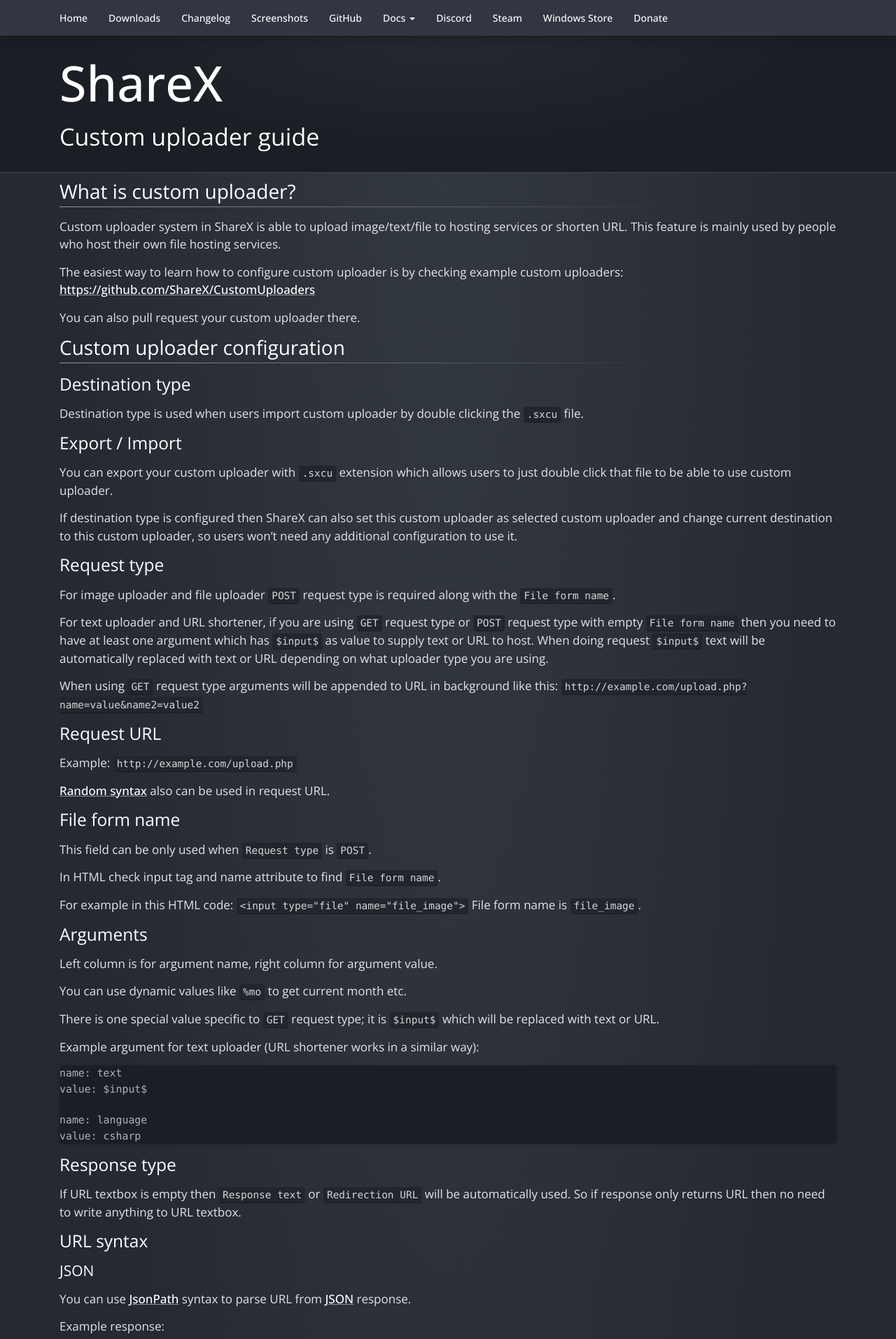
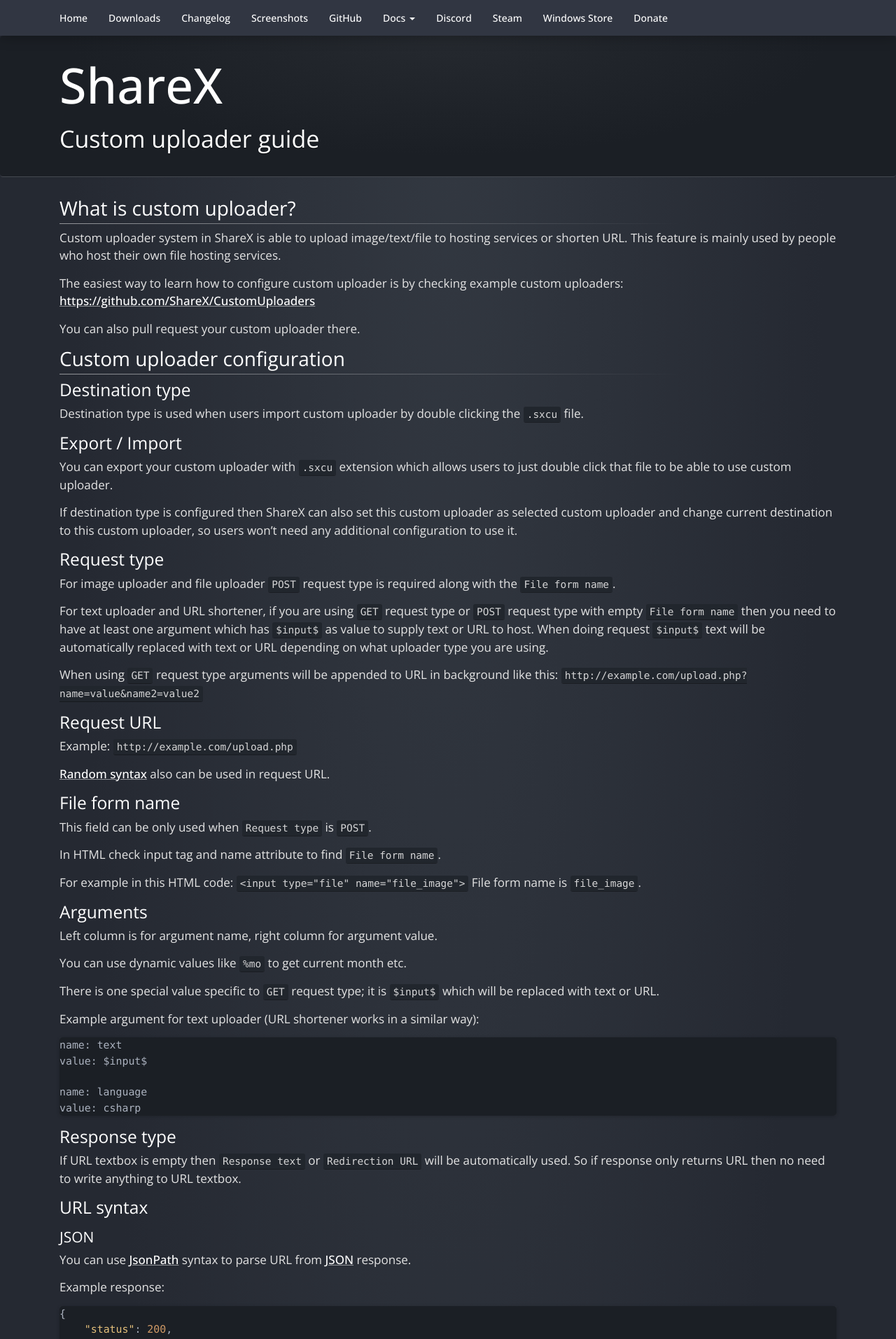
Before and after one commit to ShareX/sharex.github.io, a Jekyll site: the page built from docs/custom-uploader.md, in a window 1280 px wide. Shown: the top 1913 px of the page at 70% size. Built offline with Jekyll 4.4.1, drawn with Linux system fonts in a browser that asks for light colours; nearby versions of some CDN libraries.

Commit message:
Container padding improvements, use markdown for 404 page

```diff
--- a/_layouts/markdown.html
+++ b/_layouts/markdown.html
@@ -2,7 +2,7 @@
 layout: page
 ---
 
-<div class="container-content">
+<div>
     <div class="container markdown">
         {{ content }}
     </div>
--- a/css/main.scss
+++ b/css/main.scss
@@ -15,6 +15,8 @@
 $button-color: #393d45;
 $button-color-shade: #232425;
 $navbar-color: #313642;
+$container-padding: 2rem;
+$container-padding-half: $container-padding / 2;
 
 ::-webkit-scrollbar, ::-webkit-scrollbar-corner {
     width: 15px;
@@ -214,7 +216,7 @@
 .jumbotron-compact {
     background: $background-shade;
     border-bottom: 1px solid $border-color;
-    padding: 25px 0px;
+    padding: $container-padding 0px;
 
     h1 {
         font-size: 70px;
@@ -335,14 +337,9 @@
     }
 }
 
-.container-content {
-    padding-top: 10px;
-    padding-bottom: 30px;
-}
-
 .container-donate {
-    padding-top: 30px;
-    padding-bottom: 30px;
+    padding-top: $container-padding;
+    padding-bottom: $container-padding-half;
     font-size: 16px;
     background: $background;
     color: $text-color-2;
@@ -350,8 +347,8 @@
 }
 
 .container-donate-2 {
-    padding-top: 30px;
-    padding-bottom: 30px;
+    padding-top: $container-padding;
+    padding-bottom: $container-padding-half;
     background: $background;
 }
 
@@ -381,8 +378,7 @@
 }
 
 .patrons-panel {
-    margin-top: 30px;
-    margin-bottom: 10px;
+    margin-top: $container-padding;
     border: none;
     box-shadow: 0px 0px 20px rgba(0, 0, 0, 0.2);
 
@@ -408,8 +404,8 @@
 }
 
 .container-callback {
-    margin-top: 30px;
-    margin-bottom: 10px;
+    margin-top: $container-padding;
+    margin-bottom: $container-padding-half;
 
     .panel {
         box-shadow: 0px 0px 20px rgba(0, 0, 0, 0.05);
@@ -436,8 +432,8 @@
 }
 
 .container-downloads {
-    padding-top: 30px;
-    padding-bottom: 20px;
+    padding-top: $container-padding;
+    padding-bottom: $container-padding-half;
 
     h1 {
         font-size: 18px;
@@ -473,8 +469,8 @@
 }
 
 .container-screenshots {
-    padding-top: 30px;
-    padding-bottom: 10px;
+    padding-top: $container-padding;
+    padding-bottom: $container-padding-half;
 
     .thumbnail {
         background-color: #1c2026;
@@ -491,10 +487,9 @@
 }
 
 .container-changelog {
-    padding-bottom: 30px;
+    padding-bottom: $container-padding-half;
 
     h3 {
-        margin-top: 30px;
         padding-bottom: 5px;
         background: $header-line;
         background-size: 100% 1px;
@@ -502,8 +497,8 @@
 }
 
 .container-assets {
-    padding-top: 10px;
-    padding-bottom: 20px;
+    padding-top: $container-padding;
+    padding-bottom: $container-padding-half;
 
     h3 {
         margin-bottom: 20px;
@@ -532,6 +527,8 @@
     color: #e4e4e4;
     font-size: 17px;
     font-weight: 300;
+    padding-top: $container-padding;
+    padding-bottom: $container-padding-half;
 
     a {
         font-weight: 500;
@@ -554,12 +551,6 @@
         a {
             text-decoration: none;
         }
-    }
-
-    h2,
-    h3,
-    h4 {
-        margin-bottom: 15px;
     }
 
     h1,
--- a/donate/index.html
+++ b/donate/index.html
@@ -4,7 +4,9 @@
 ---
 
 <div class="container-donate">
-    <div class="container">We've been developing ShareX for the past 10 years. It always has been, and will continue to be, free and open source software. ShareX isn't just free in terms of price; there are no advertisements. Just like our users, we don't like ads. Donations are our only source of income and allow us to keep ShareX free. If you would like to support our project then please consider donating.</div>
+    <div class="container">
+        <p>We've been developing ShareX for the past 10 years. It always has been, and will continue to be, free and open source software. ShareX isn't just free in terms of price; there are no advertisements. Just like our users, we don't like ads. Donations are our only source of income and allow us to keep ShareX free. If you would like to support our project then please consider donating.</p>
+    </div>
 </div>
 
 <div class="container-donate-2">
```
Also changed, not shown: 404.html (deleted, +0 -13 lines), 404.md (added, +8 -0 lines).
